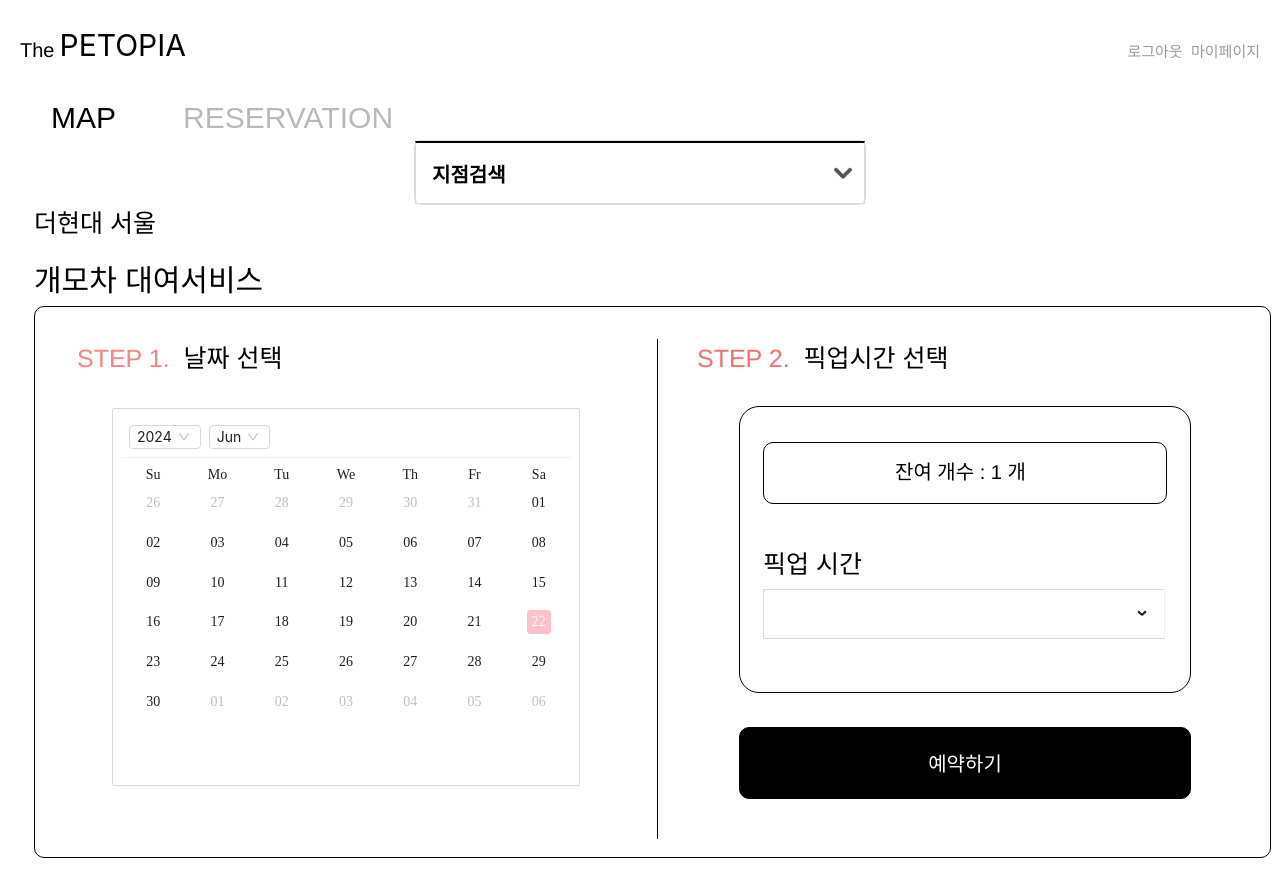
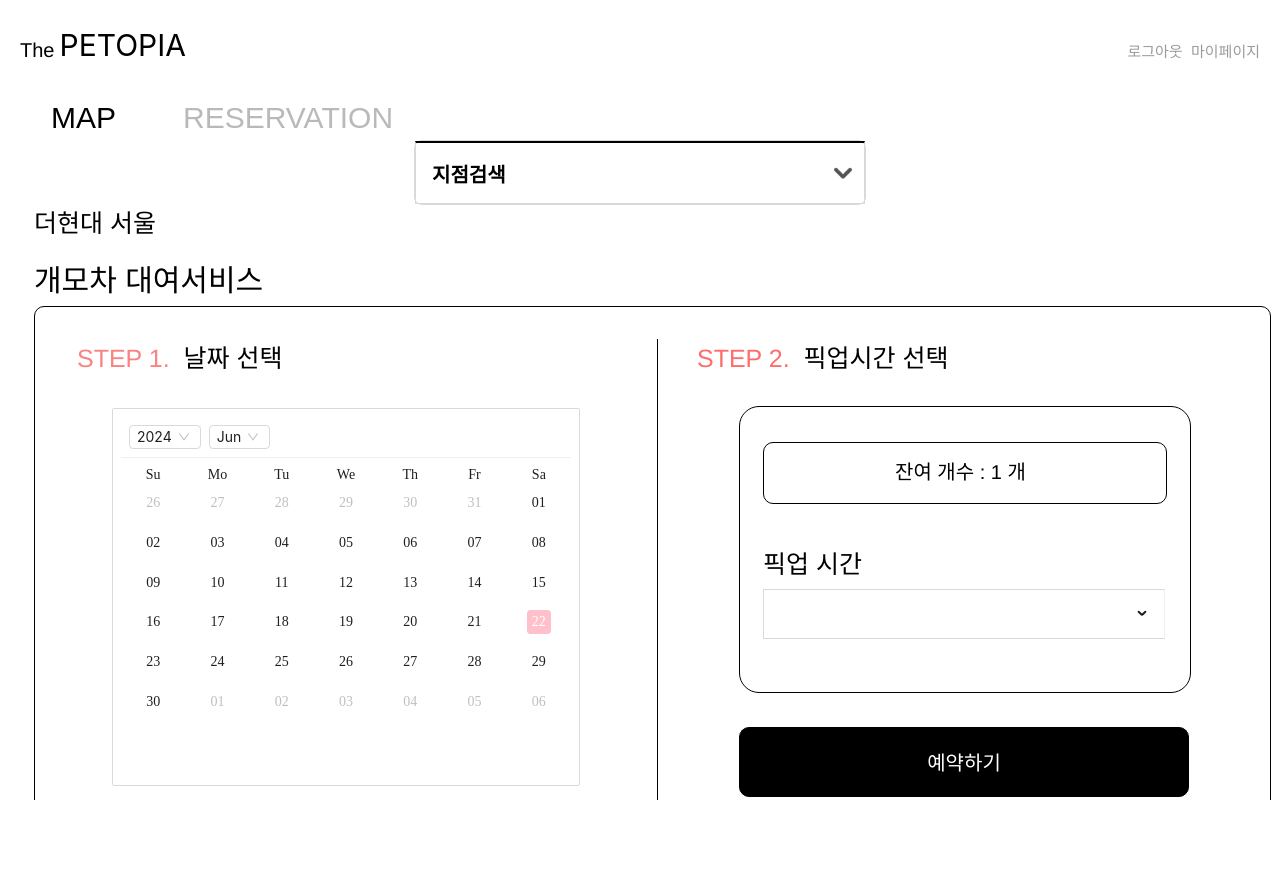
Before and after one commit to Zui-Topia/Pet-Topia-React, a React (Create React App) app: page / in a window 1280 px wide. Both pictures are taken after a click on the button 960 px from the left and 400 px from the top of the page. Shown: the top 896 px of the page. After the commit the page ends 800 px from the top, so only its background shows below. Built offline with nearby package versions, Linux system fonts and the light colour scheme.

Commit message:
feat : 예약 정보 데이터 보내기

```diff
--- a/src/pages/Reservation/reservation.js
+++ b/src/pages/Reservation/reservation.js
@@ -17,6 +17,7 @@ const ReservationPageContainer = styled.div`
     display: flex;
     flex-direction: column;
     position: relative;
+    overflow-x: hidden;
 `;
 
 const ReservationPageBottomContainer = styled.div`
@@ -140,7 +141,7 @@ const StepLine = styled.div`
     top: 32px;
 `;
 
-const StepButton = styled.div`
+const StepButton = styled.button`
     background-color: #000000;
     border-radius: 10px;
     border: 1px solid #000000;
@@ -234,7 +235,7 @@ const BranchSearchContainer = styled.div`
     top: 140px;
     left: 50%;
     transform: translateX(-50%);
-    z-index: 1; /* 층 선택 버튼 위에 오도록 설정 */
+    z-index: 999; /* 층 선택 버튼 위에 오도록 설정 */
 `;
 
 const BranchText = styled.h1`
@@ -265,6 +266,7 @@ const Reservation = () => {
     const [selectedDate, setSelectedDate] = useState(formattedDate); // 선택된 날짜 상태
     const [selectedTime, setSelectedTime] = useState(null); // 선택된 시간 상태
     const [modalVisible, setModalVisible] = useState(false); // 모달 가시성 상태
+    const [isClicked, setIsClicked] = useState(false);
 
     // 지점 선택 시 처리 함수
     const handleBranchChange = (branch, key) => {
@@ -296,23 +298,11 @@ const Reservation = () => {
                 reservationDate: selectedDate, // 예약 날짜
                 reservationVisitTime: selectedTime, // 픽업 시간
             };
+            setIsClicked(true);
 
             // 백엔드 서버 URL을 사용하여 예약 생성 요청
             const response = await ReservationAPI(reservationInfo);
             alert(response.data);
-            // // 예약 성공 모달 표시
-            // Modal.info({
-            //     title: '예약 정보',
-            //     content: (
-            //         <div>
-            //             <p>선택한 날짜: {selectedDate}</p>
-            //             <p>선택한 시간: {selectedTime}</p>
-            //         </div>
-            //     ),
-            //     onOk() {
-            //         setModalVisible(false);
-            //     },
-            // });
         } catch (error) {
             // 예약 실패 시 경고 표시
             alert('Failed to make reservation. Please try again later.');
@@ -364,7 +354,7 @@ const Reservation = () => {
                         <PickupRectangle />
                         <RemainingText>잔여 개수 : 1 개</RemainingText>
                         <StepLine />
-                        <StepButton onClick={handleReservation}>
+                        <StepButton onClick={handleReservation} disabled={isClicked}>
                             <StepButtonText>예약하기</StepButtonText>
                         </StepButton>
                     </OverlapGroup>
```
